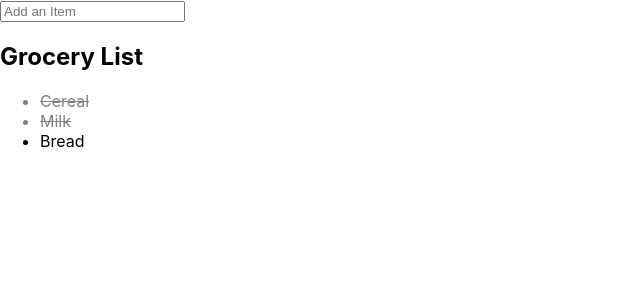
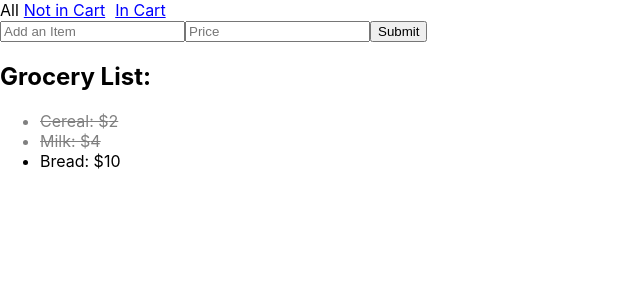
Before and after one commit to tcovington1/react-grocery-list, a React (Create React App) app: page / in a window 1280 px wide. Shown: the top 300 px of the page, without its empty margins (0-640 px from the left). Built offline with nearby package versions, Linux system fonts and the light colour scheme.

Commit message:
add grocery, sort completed

```diff
--- a/src/App.js
+++ b/src/App.js
@@ -2,16 +2,23 @@ import React, { Component } from 'react'
 import List from './components/items/List'
 import ItemForm from './components/items/ItemForm'
 import Header from './components/items/Header'
+import { isTSMappedType } from '@babel/types'
 
 class App extends Component {
+
 
   state = {
     items: [
       { id: 1, name: 'Cereal', price: 2, in_cart: true },
       { id: 2, name: 'Milk', price: 4, in_cart: true },
       { id: 3, name: 'Bread', price: 10, in_cart: false }
-    ]
-  };
+    ],
+    filter: 'All'
+  }
+
+  setFilter = (filter) => {
+    this.setState({ filter })
+  }
 
   getUniqId = () => {
     return Math.floor((1 + Math.random()) * 0x10000)
@@ -19,10 +26,11 @@ class App extends Component {
     .substring(1);
   }
 
-  addItem = (name) => {
-    const {items} = this.state;
-    const item = {name, id: this.getUniqId() , complete: false}
-    this.setState({ items: [item, ...items]});
+  addItem = (item) => {
+    const {name, price} = item;
+    const { items } = this.state
+    const newItem = {name, price, id: this.getUniqId() , in_cart: false}
+    this.setState({ items: [newItem, ...items]});
   }
 
 handleClick = (id) => {
@@ -40,15 +48,27 @@ handleClick = (id) => {
   })
 }
 
+vistibleItems = () => {
+  const { items, filter } = this.state;
+  switch(filter) {
+    case 'Not in Cart':
+      return items.filter( i => !i.in_cart)
+    case 'In Cart':
+      return items.filter(i => i.in_cart)
+    default :
+      return items;
+  }
+}
 
 
   render() {
-    const { items } = this.state;
+    const { items, filter } = this.state;
 
     return(
       <div>
+        <Header filter={filter} setFilter={this.setFilter} />
         <ItemForm addItem={this.addItem} />
-        <List name='Grocery List' items={items} price={items.price} itemClick={this.handleClick}/>
+        <List name='Grocery List' items={this.vistibleItems()} itemClick={this.handleClick}/>
       </div>
     );
   }
--- /dev/null
+++ b/src/components/items/Header.js
@@ -0,0 +1,26 @@
+import React from 'react';
+
+const styles = {
+  link: {
+    cursor: 'pointer',
+    textDecoration: 'underline',
+    color: 'blue',
+    marginLeft: '5px',
+    marginRight: '5px',
+  }
+}
+
+const filterLink = (current, name, setFilter) => {
+  if (current === name )
+    return <span>{name}</span>
+  else
+    return <span style={styles.link} onClick={() => setFilter(name)}>{name}</span>
+}
+
+const Header = ({ filter, setFilter }) => (
+  <div>
+    { [ 'All', 'Not in Cart', 'In Cart'].map( f => filterLink(filter, f, setFilter))}
+  </div>
+)
+
+export default Header;
--- a/src/components/items/Item.js
+++ b/src/components/items/Item.js
@@ -1,12 +1,12 @@
 import React from 'react';
 
 
-const Item = ({id, name, in_cart, itemClick }) => (
+const Item = ({id, name, price, in_cart, itemClick }) => (
   <li
   style = { in_cart ? {...styles.item, ...styles.in_cart } : styles.item }
   onClick={ () => itemClick(id) }
   >
-    {name}
+    {name}: ${price}
   </li>
 );
 
--- a/src/components/items/ItemForm.js
+++ b/src/components/items/ItemForm.js
@@ -1,21 +1,22 @@
 import React, { Component } from 'react';
 
 class ItemForm extends Component {
-  state = { name: ''}
+  state = { name: '', price: ''}
 
   handleChange = (e) => {
-    this.setState({ name: e.target.value });
+    const { name, value } = e.target
+    this.setState({ [name]: value });
   }
 
   handleSubmit = (e) => {
     e.preventDefault();
-    this.props.addItem(this.state.name);
-    this.setState({ name: '' })
+    this.props.addItem(this.state);
+    this.setState({ name: '', price: '' })
 
   }
 
   render() {
-    const { name } = this.state;
+    const { name, price } = this.state;
 
     return(
       <form onSubmit={this.handleSubmit}>
@@ -25,6 +26,14 @@ class ItemForm extends Component {
           onChange={this.handleChange}
           required
           placeholder='Add an Item'/>
+        <input
+         onChange={this.handleChange}
+         required
+         placeholder='Price'
+         name='price'
+         value={price}
+       />
+       <input type='submit' />
       </form>
     )
   }
--- a/src/components/items/List.js
+++ b/src/components/items/List.js
@@ -1,11 +1,11 @@
 import React from 'react';
 import Item from './Item'
 
-const List = ({ items, name, itemClick }) => (
+const List = ({ items, name, price, itemClick }) => (
   <div>
-    <h2>{name}</h2>
+    <h2>{name}: {price}</h2>
     <ul>
-      { items.map( item => <Item key={item.id} {...item} {...item.price} itemClick={itemClick} />)}
+      { items.map( item => <Item key={item.id} {...item} itemClick={itemClick} />)}
     </ul>
   </div>
 );
```
